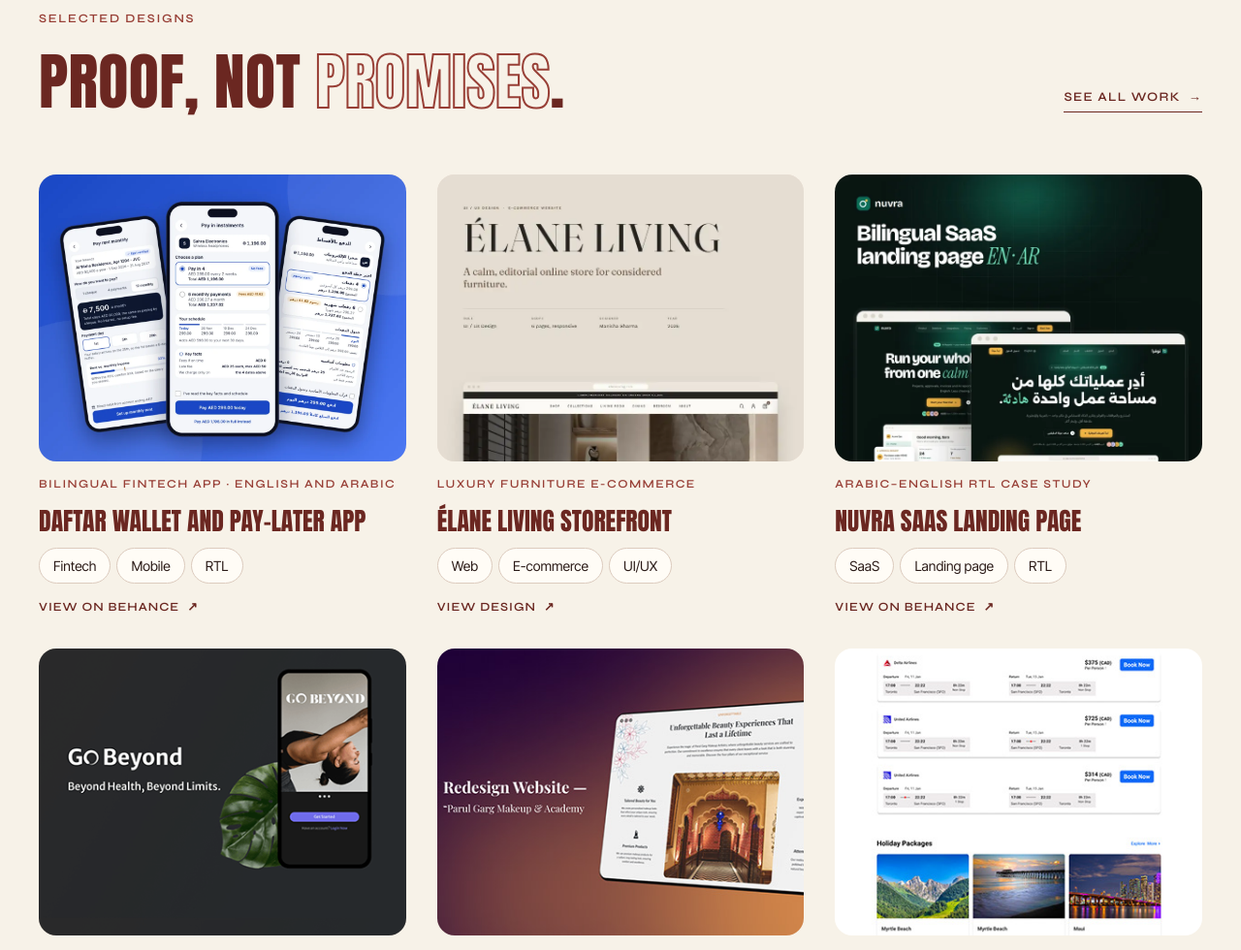
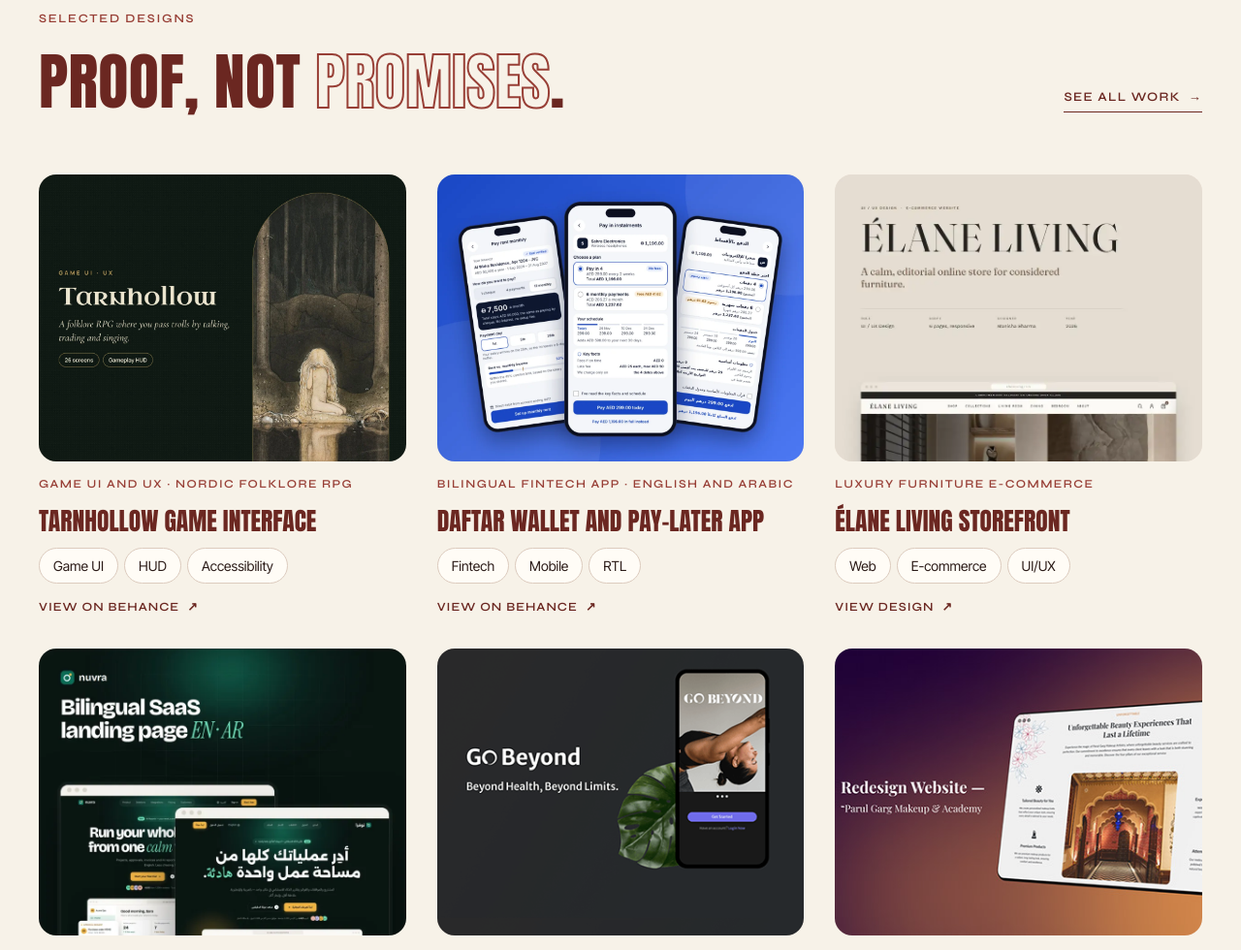
Before and after one commit to manishasharma1998/portfolio-redesign, a plain HTML site: page index.html in a window 1280 px wide. Shown: the part 1558-2538 px from the top of the page at 97% size. Drawn offline with Linux system fonts and the light colour scheme.

Commit message:
Add Tarnhollow game UI design, linked to Behance

```diff
--- a/index.html
+++ b/index.html
@@ -837,6 +837,13 @@ ul.pts li::before{content:"✦";position:absolute;left:0;top:0;color:var(--brick
         <a class="text-link" href="work.html#designs">See all work <span class="arrow">→</span></a>
       </div>
       <div class="designs">
+        <a class="design" href="https://www.behance.net/gallery/258620233/Tarnhollow-Game-UI-UX-for-a-Nordic-Folklore-RPG" target="_blank" rel="noopener" id="tarnhollow">
+          <div class="card-visual photo"><img src="th-card.webp" alt="Tarnhollow game title card with a girl kneeling by a forest tarn" loading="lazy"></div>
+          <div class="card-meta"><span>Game UI and UX · Nordic folklore RPG</span></div>
+          <h3>Tarnhollow game interface</h3>
+          <div class="tags"><span class="chip">Game UI</span><span class="chip">HUD</span><span class="chip">Accessibility</span></div>
+          <span class="go">View on Behance <span class="arrow">↗</span></span>
+        </a>
         <a class="design" href="https://www.behance.net/gallery/258590875/Daftar-Bilingual-Wallet-Pay-Later-App-%28Arabic-RTL%29" target="_blank" rel="noopener" id="daftar">
           <div class="card-visual photo"><img src="dt-card.webp" alt="Daftar wallet app screens in English and Arabic" loading="lazy"></div>
           <div class="card-meta"><span>Bilingual fintech app · English and Arabic</span></div>
```
Also changed, not shown: work.html (+8 -1 lines), th-card.webp (added).
